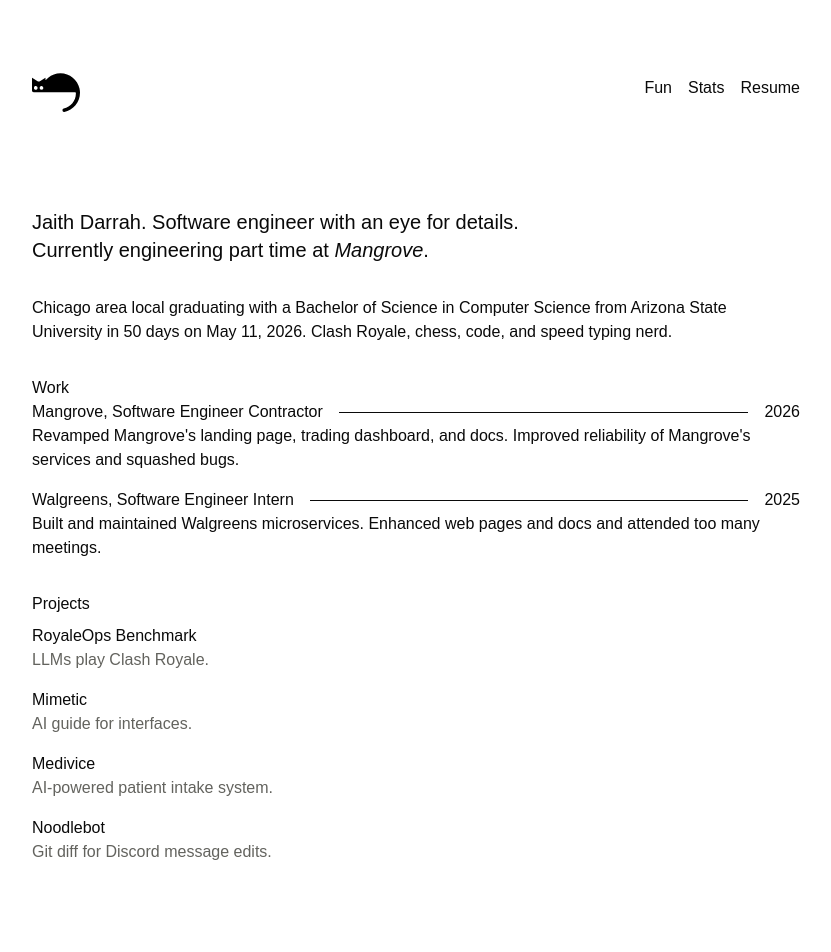
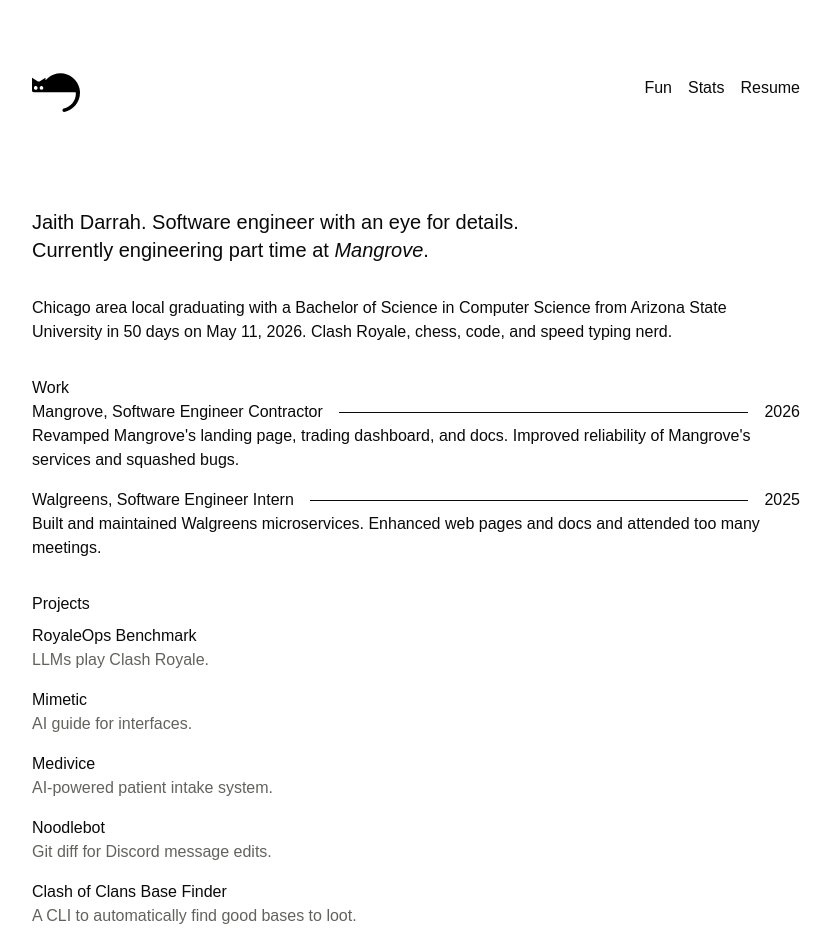
Before and after one commit to AwesomeJaith/jaithdarrah-dot-com-v3, a Next.js app: page / in a window 1280 px wide. Shown: the top 952 px of the page, without its empty margins (224-1055 px from the left). Built offline with nearby package versions, Linux system fonts and the light colour scheme; a web font is replaced by a local one.

Commit message:
Add resume

```diff
--- a/src/components/header.tsx
+++ b/src/components/header.tsx
@@ -18,7 +18,9 @@
         <div className="flex gap-4">
           <Link href="/fun">Fun</Link>
           <Link href="/stats">Stats</Link>
-          <Link href="/resume">Resume</Link>
+          <Link href="/Jaith_Darrah_resume.pdf" target="_blank">
+            Resume
+          </Link>
         </div>
       </nav>
     </header>
--- a/src/components/landing/projects-section.tsx
+++ b/src/components/landing/projects-section.tsx
@@ -21,6 +21,12 @@
     projectOneLiner: "Git diff for Discord message edits.",
     projectLink: "https://github.com/AwesomeJaith/noodlebot",
   },
+  {
+    projectName: "Clash of Clans Base Finder",
+    projectOneLiner: "A CLI to automatically find good bases to loot.",
+    projectLink:
+      "https://github.com/AwesomeJaith/Clash-of-Clans-Farming-Assistant",
+  },
 ]
 
 function ProjectsSection() {
```
Also changed, not shown: 1 other file (tests, documents, lock files or other folders).
